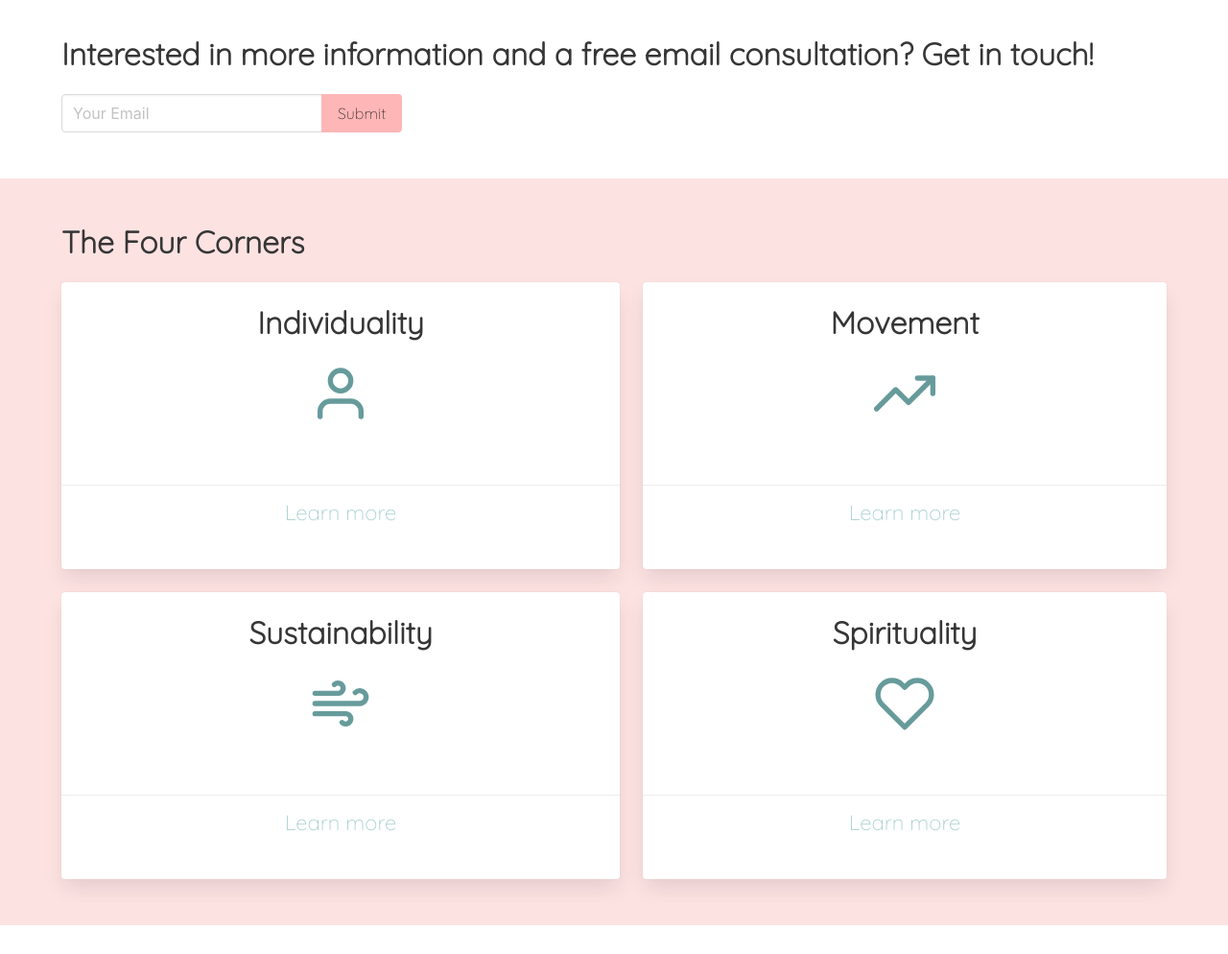
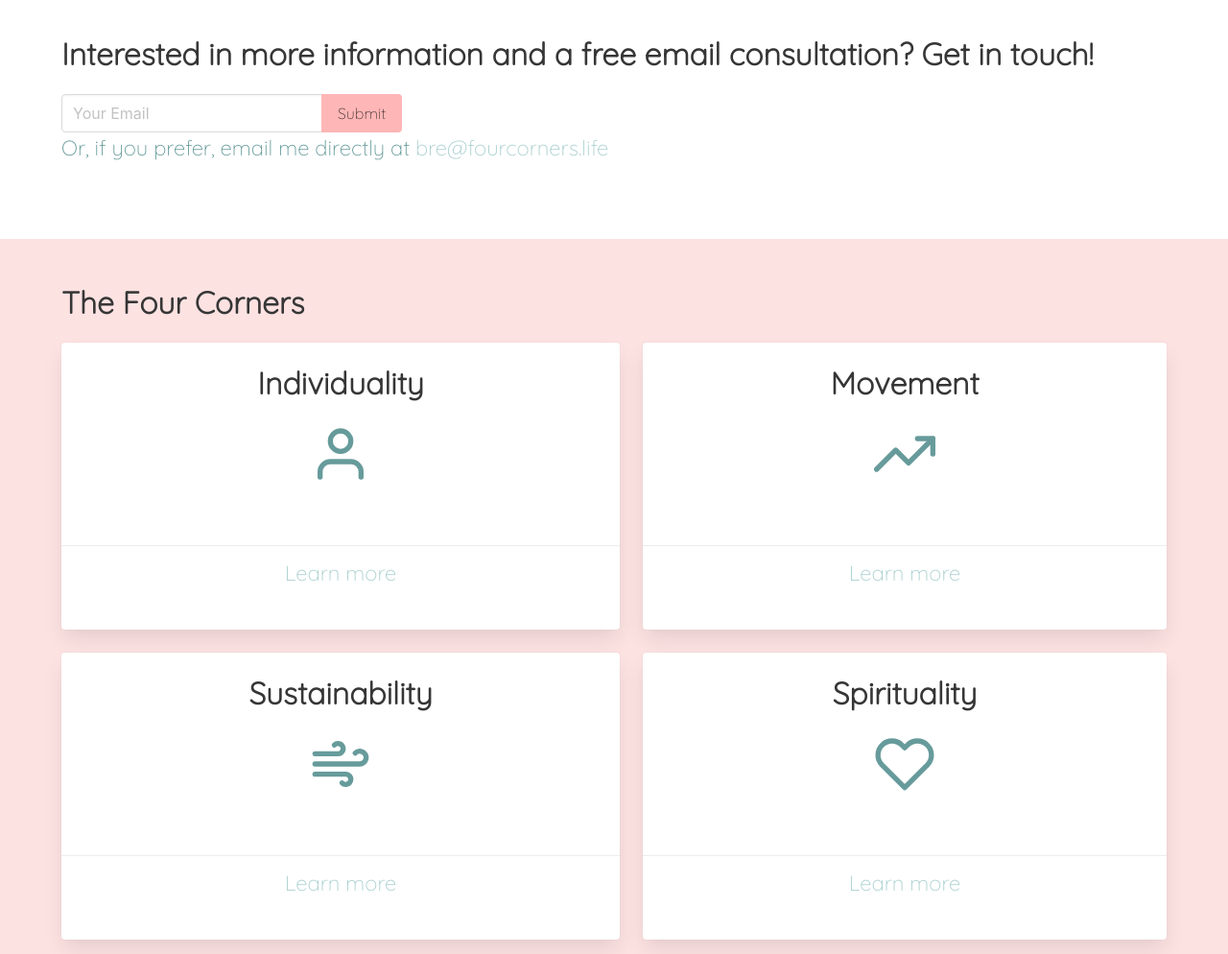
Before and after one commit to mpwoz/fourcorners.life, a Gatsby site: page / in a window 1280 px wide. Shown: the part 1180-2174 px from the top of the page at 96% size. Built offline with nearby package versions, Linux system fonts and the light colour scheme; Gatsby itself is replaced by a stand-in of ours.

Commit message:
mailto link

```diff
--- a/src/components/CallToAction.js
+++ b/src/components/CallToAction.js
@@ -23,6 +23,9 @@ const CallToAction = (props) => (
         Interested in more information and a free email consultation? Get in touch!
       </h1>
       <ContactForm/>
+      <p>
+        Or, if you prefer, email me directly at <a href="mailto:bre@fourcorners.life">bre@fourcorners.life</a>
+      </p>
     </div>
   </div>
 )
```
